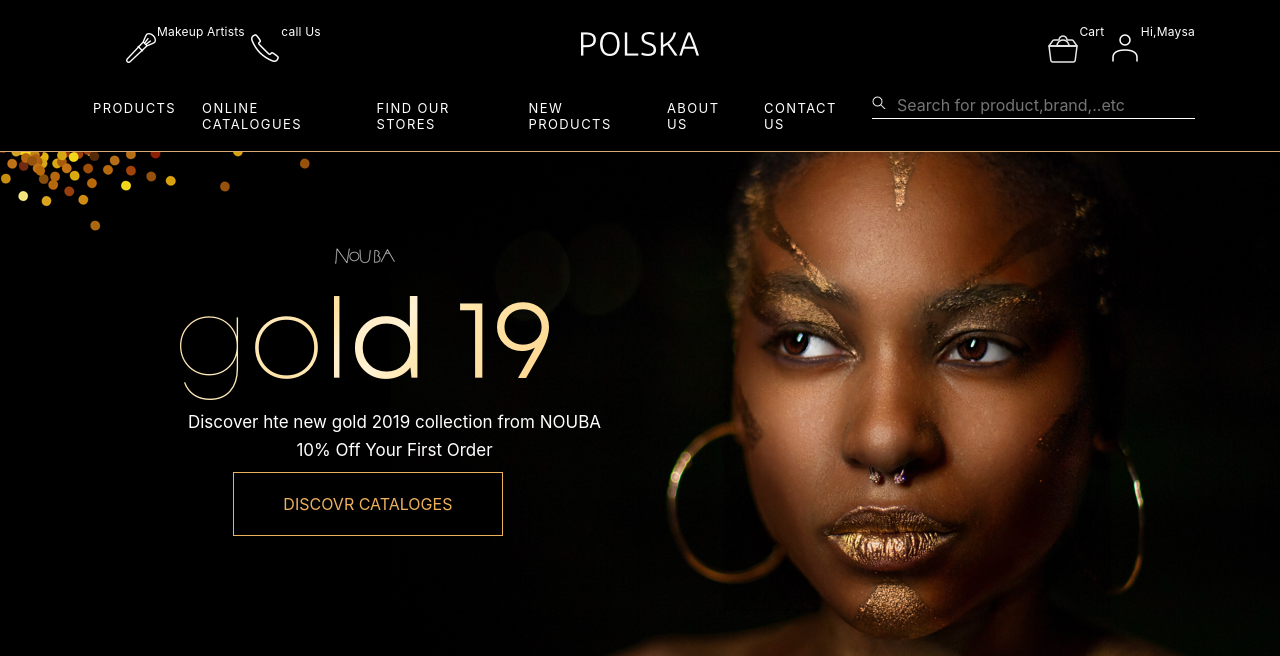
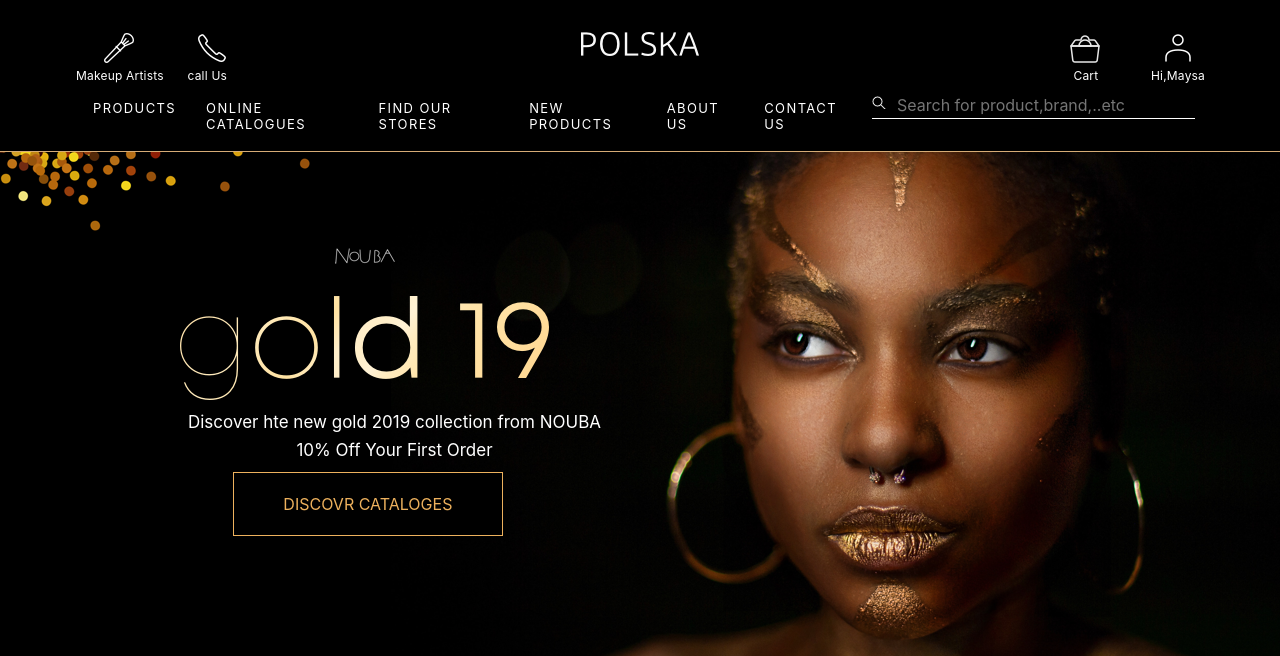
Before and after one commit to rashaobaid/ITGProject, a website: page index.html in a window 1280 px wide. Shown: the top 656 px of the page. Drawn offline with Linux system fonts and the light colour scheme.

Commit message:
update spac in top header

```diff
--- a/assets/scss/style.scss
+++ b/assets/scss/style.scss
@@ -18,7 +18,6 @@
     height: 83.5px;
     .header-top {
         background-color: $min-color;
-
         .header-info{
             ul {
                 list-style-type: none;
@@ -29,16 +28,18 @@
                 margin: 0px;
                 padding: 0px;
              a{
+                text-decoration: none;
+                margin-right: 56px;
 				img{
                     margin-top: 32px;
                 }
-                span{
+                span {
                     letter-spacing: $letter-Spacing;
                     line-height: $line-Height;
                     font-size: $font-Size;
                     color: $font-color;
-                    text-decoration: none;
-                    padding-top: 68px;
+                    position: absolute;
+                    margin-top:68px !important;
                 }
               }
             }
@@ -63,7 +64,7 @@
                 line-height: $line-Height;
                 font-size: $font-Size +1;
                 color: $font-color;
-                 margin-right: 10px;
+                 margin-right: 14px;
            }
        }
    }
--- a/index.html
+++ b/index.html
@@ -22,22 +22,20 @@
           <div class="col-lg-4 col-md-4 col-sm-6 text-left d-sm-inline-block">
             <div class="header-info ">
               <ul>
-                <li><a href="#"><img src="assets/img/makeup-artists.png" alt="" "><span>Makeup Artists</span></a></li>
-                <li><a href="#"><img src="assets/img/phone.png" alt=""><span>call Us</span> </a></li>
+                <li><a href="#"><img src="assets/img/makeup-artists.png" style="margin-left:-22px"alt="" "><span style="margin-left:-59px">Makeup Artists</span></a></li>
+                <li><a href="#"><img src="assets/img/phone.png" alt=""><span style="margin-left:-40px">call Us</span> </a></li>
               </ul>
             </div>
           </div>
           <div class=" col-lg-4 col-md-4 col-sm-4 text-center d-lg-block d-md-block d-sm-none d-none ">
-            <div class="log "><a href="#"><img src="assets/img/logo.png" alt=""></a></div>
+            <div class="log"><a href="#"><img src="assets/img/logo.png" alt=""></a></div>
           </div>
           <div class="col-lg-4 col-md-4 col-sm-6 text-right ">
-            <div class="header-info ">
-              <div class="info2">
+            <div class="header-info">
                 <ul>
-                  <li><a href="#"><img src="assets/img/cart.png" alt=""><span>Cart</span> </a></li>
-                  <li><a href="#"><img src="assets/img/account.png" alt=""><span>Hi,Maysa</span></a></li>
+                  <li><a href="#"><img src="assets/img/cart.png" alt=""><span style="margin-left:-28px">Cart</span> </a></li>
+                  <li><a href="#"><img src="assets/img/account.png" style="margin-right:-55px"alt=""><span style="margin-left:12px" >Hi,Maysa</span></a></li>
                 </ul>
-              </div>
             </div>
           </div>
         </div>
```
Also changed, not shown: assets/css/style.css, assets/scss/style.css, assets/scss/style.min.css.
